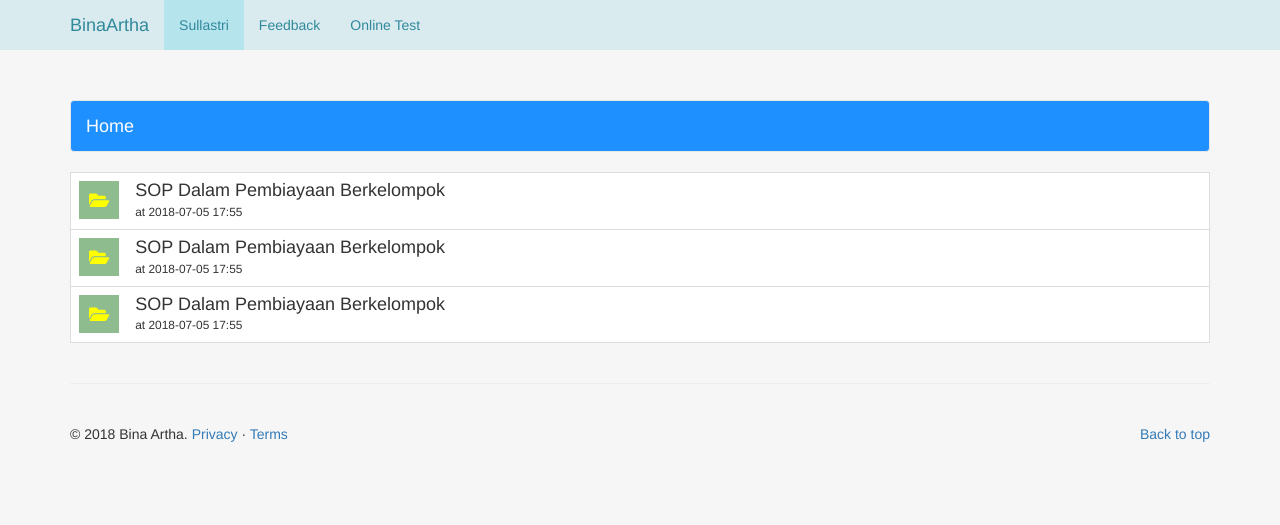
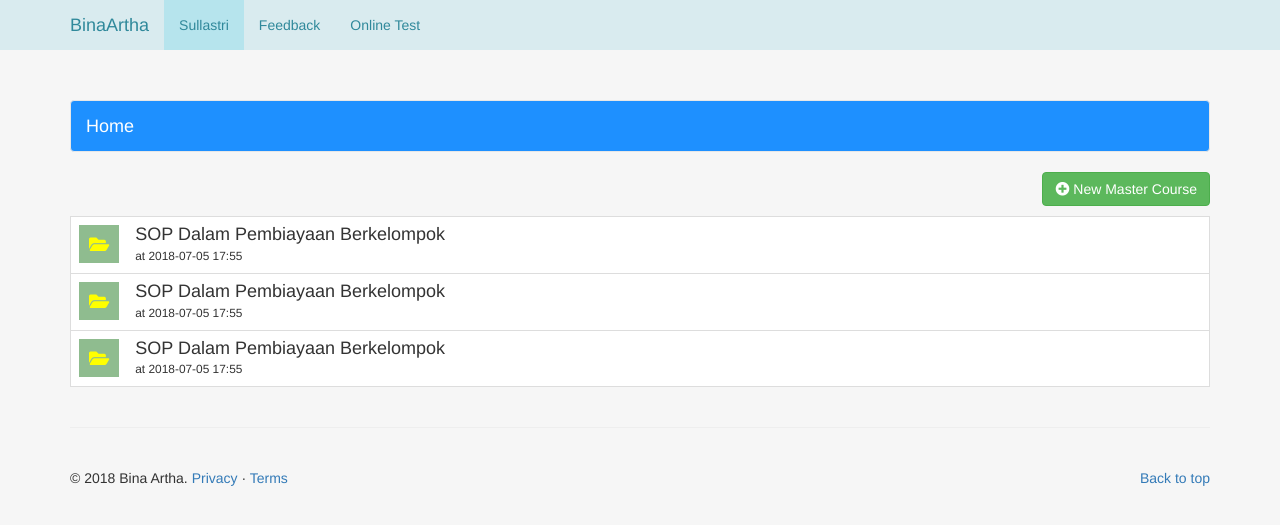
Before and after one commit to kemtol/Bina-Artha, a Jekyll site: the page built from laman/dashboard.md, in a window 1280 px wide. Shown: the top 525 px of the page. Built offline with Jekyll 4.4.1, drawn with Linux system fonts in a browser that asks for light colours; nearby versions of some CDN libraries.

Commit message:
Update admin.html

```diff
--- a/_layouts/admin.html
+++ b/_layouts/admin.html
@@ -58,6 +58,10 @@
         </div>
       </nav>
 
+      <div class="row" style="margin-bottom: 1rem;">
+        <div class="col-xs-12"><button type="button" class="btn btn-success pull-right"><i class="fas fa-plus-circle"></i> New Master Course</button></div>
+      </div>
+
       <div class="doc-content">
         <table class="table table-responsive">
           <tbody>
```
